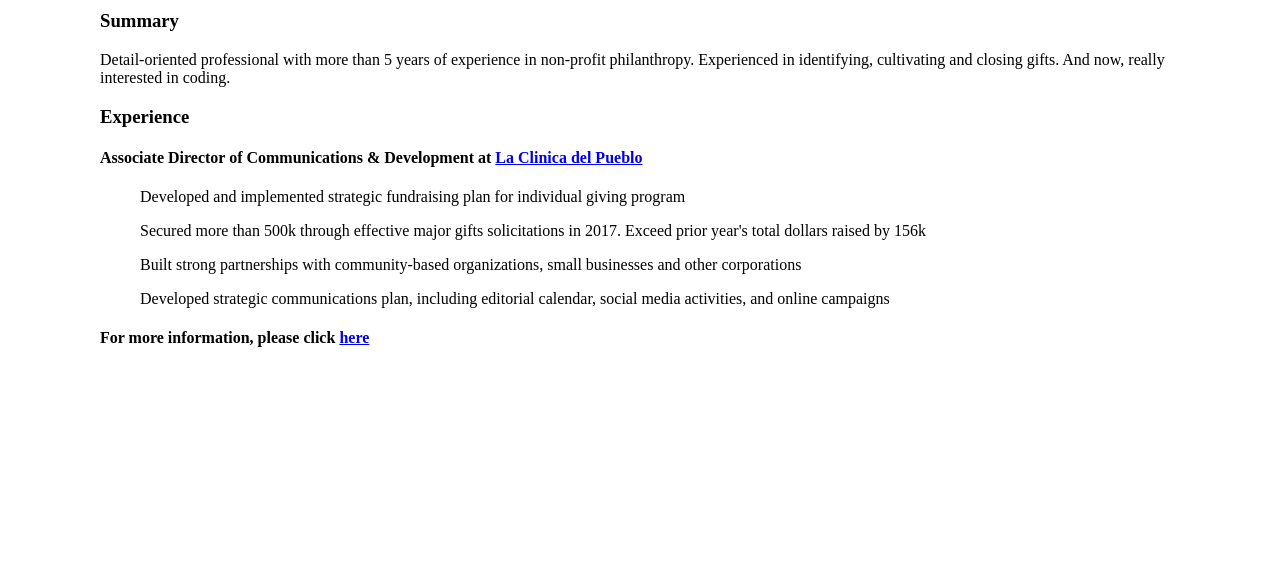
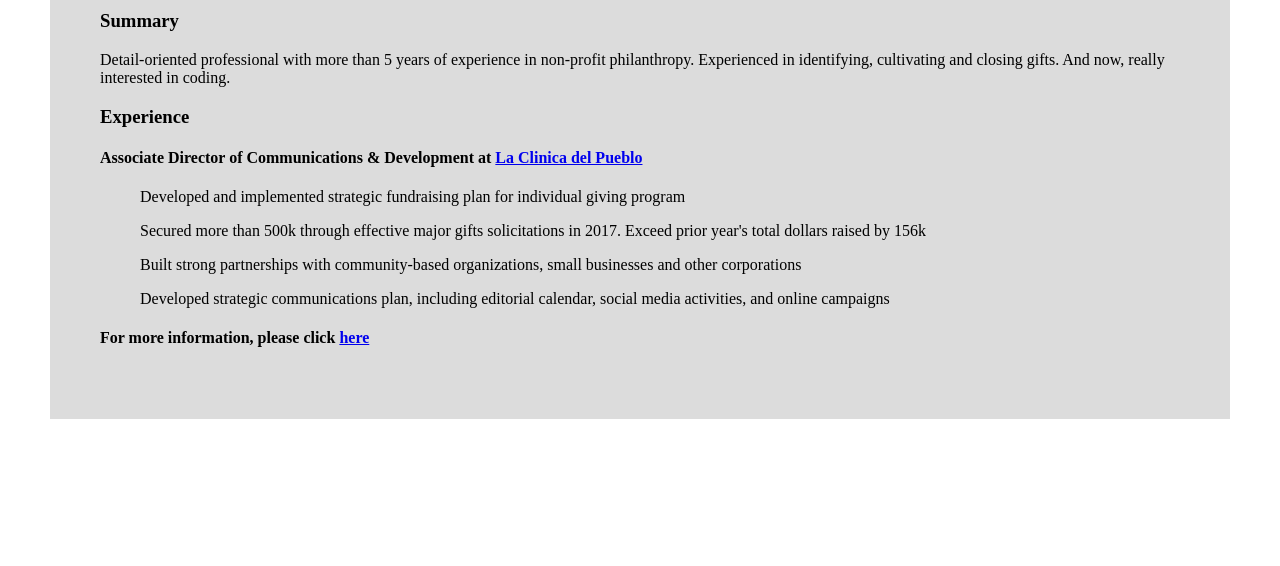
Before and after one commit to ilananagib/ilananagib.github.io, a plain HTML site: page index.html in a window 1280 px wide. Shown: the part 234-800 px from the top of the page. Drawn offline with Linux system fonts and the light colour scheme.

Commit message:
Update style.css

```diff
--- a/style.css
+++ b/style.css
@@ -17,4 +17,5 @@ h2 {
 .left {
 	padding: 50px;
 	margin: 50px;
+	background-color: #DCDCDC;
 }
```
